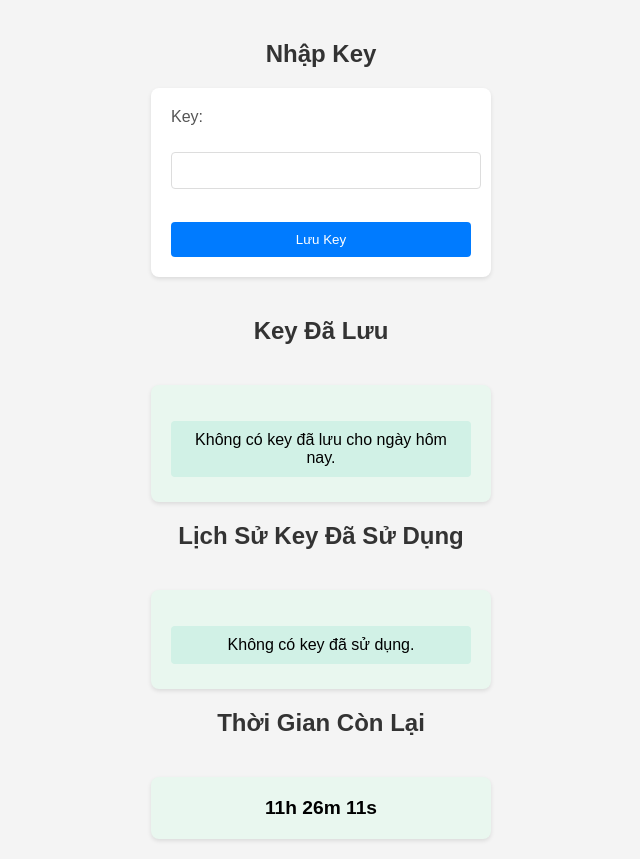
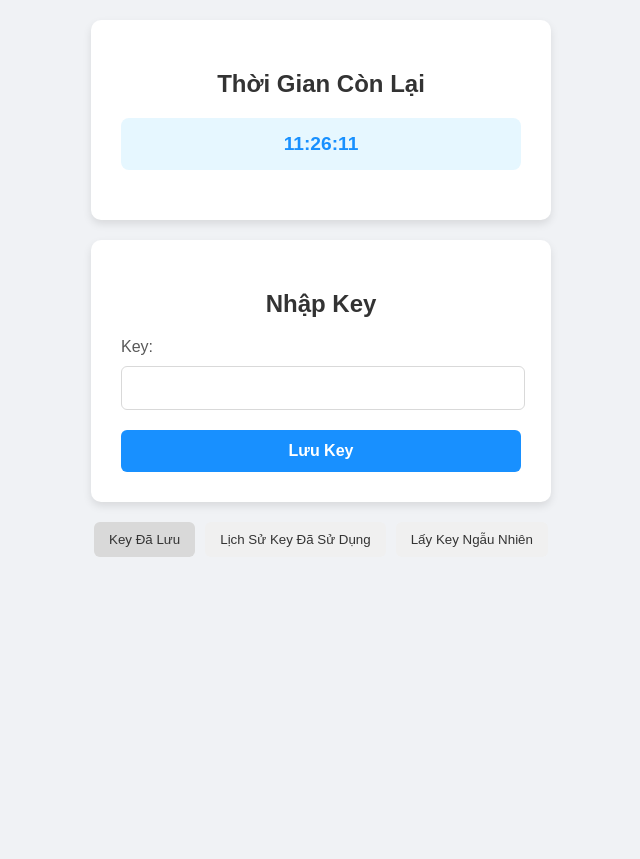
Before and after one commit to chumanh123/keymotngay, a plain HTML site: page index.html in a window 1280 px wide. Shown: the whole page, without its empty margins (319-959 px from the left). After the commit the page ends 800 px from the top, so only its background shows below. Drawn offline with Linux system fonts and the light colour scheme.

Commit message:
index.html

```diff
--- a/index.html
+++ b/index.html
@@ -1,16 +1,25 @@
 <!DOCTYPE html>
 <html>
 <head>
-    <title>Lưu Key Theo Ngày</title>
+    <title>Quản Lý Key Theo Ngày</title>
     <style>
         body {
             font-family: 'Arial', sans-serif;
-            background-color: #f4f4f4;
+            background-color: #f0f2f5;
             margin: 0;
             padding: 20px;
             display: flex;
             flex-direction: column;
             align-items: center;
+        }
+
+        .container {
+            width: 400px;
+            background-color: white;
+            padding: 30px;
+            border-radius: 10px;
+            box-shadow: 0 4px 8px rgba(0, 0, 0, 0.1);
+            margin-bottom: 20px;
         }
 
         h2 {
@@ -19,329 +28,298 @@
             margin-bottom: 20px;
         }
 
-        #keyForm {
-            background-color: #fff;
-            padding: 20px;
+        #countdown {
+            background-color: #e6f7ff;
+            padding: 15px;
             border-radius: 8px;
-            box-shadow: 0 2px 4px rgba(0, 0, 0, 0.1);
-            width: 300px;
+            text-align: center;
+            font-size: 1.2em;
+            font-weight: 600;
+            color: #1890ff;
             margin-bottom: 20px;
         }
 
         #keyForm label {
             display: block;
-            margin-bottom: 8px;
-            color: #555;
+            margin-bottom: 10px;
+            color: #595959;
+            font-weight: 500;
         }
 
         #keyForm input[type="text"] {
-            width: calc(100% - 12px);
-            padding: 10px;
-            margin-bottom: 15px;
-            border: 1px solid #ddd;
-            border-radius: 4px;
+            width: calc(100% - 22px);
+            padding: 12px;
+            margin-bottom: 20px;
+            border: 1px solid #d9d9d9;
+            border-radius: 6px;
+            font-size: 1em;
         }
 
         #keyForm button {
-            background-color: #007bff;
+            background-color: #1890ff;
             color: white;
+            padding: 12px 20px;
+            border: none;
+            border-radius: 6px;
+            cursor: pointer;
+            width: 100%;
+            font-size: 1em;
+            font-weight: 600;
+            transition: background-color 0.3s;
+        }
+
+        #keyForm button:hover {
+            background-color: #40a9ff;
+        }
+
+        #menu {
+            display: flex;
+            justify-content: center;
+            margin-bottom: 20px;
+        }
+
+        #menu button {
+            background-color: #f0f0f0;
+            color: #333;
             padding: 10px 15px;
             border: none;
-            border-radius: 4px;
+            border-radius: 6px;
             cursor: pointer;
-            width: 100%;
+            margin: 0 5px;
+            transition: background-color 0.3s;
         }
 
-        #savedKeys, #usedKeys, #countdown {
-            background-color: #e9f7ef;
+        #menu button:hover, #menu button.active {
+            background-color: #d9d9d9;
+        }
+
+        #savedKeys, #usedKeys {
+            background-color: #f9f9f9;
             padding: 20px;
             border-radius: 8px;
-            box-shadow: 0 2px 4px rgba(0, 0, 0, 0.1);
-            width: 300px;
             margin-top: 20px;
-            text-align: center;
+            text-align: left;
+            display: none;
         }
 
         #savedKeys p, #usedKeys p {
-            background-color: #d1f1e6;
-            padding: 10px;
-            margin-bottom: 5px;
-            border-radius: 4px;
+            background-color: #e8f5e9;
+            padding: 10px 15px;
+            margin-bottom: 8px;
+            border-radius: 6px;
             cursor: pointer;
             transition: background-color 0.3s;
         }
 
         #savedKeys p:hover, #usedKeys p:hover {
-            background-color: #b8e9d5;
-        }
-
-        #countdown {
-            font-size: 1.2em;
-            font-weight: bold;
+            background-color: #c8e6c9;
         }
     </style>
 </head>
 <body>
 
+    <div class="container">
+        <h2>Thời Gian Còn Lại</h2>
+        <div id="countdown"></div>
+    </div>
+
+    <div class="container">
         <h2>Nhập Key</h2>
-
         <form id="keyForm">
-        <label for="keyInput">Key:</label><br>
-        <input type="text" id="keyInput" name="keyInput"><br><br>
-
+            <label for="keyInput">Key:</label>
+            <input type="text" id="keyInput" name="keyInput">
             <button type="button" onclick="saveKey()">Lưu Key</button>
         </form>
+    </div>
 
-    <h2>Key Đã Lưu</h2>
-    <div id="savedKeys"></div>
+    <div id="menu">
+        <button id="showSaved" class="active">Key Đã Lưu</button>
+        <button id="showUsed">Lịch Sử Key Đã Sử Dụng</button>
+        <button type="button" onclick="getRandomKey()">Lấy Key Ngẫu Nhiên</button>
+    </div>
 
-    <h2>Lịch Sử Key Đã Sử Dụng</h2>
-    <div id="usedKeys"></div>
-
-    <h2>Thời Gian Còn Lại</h2>
-    <div id="countdown"></div>
+    <div class="container" id="savedKeys"></div>
+    <div class="container" id="usedKeys"></div>
 
     <script>
+        const savedKeysElement = document.getElementById("savedKeys");
+        const usedKeysElement = document.getElementById("usedKeys");
+        const showSavedButton = document.getElementById("showSaved");
+        const showUsedButton = document.getElementById("showUsed");
+        const countdownElement = document.getElementById("countdown");
+
         function saveKey() {
+            const key = document.getElementById("keyInput").value;
+            const today = new Date().toISOString().slice(0, 10);
+            const keys = JSON.parse(localStorage.getItem("dailyKeys")) || {};
+            const usedKeys = JSON.parse(localStorage.getItem("usedKeys")) || [];
 
-            const key = document.getElementById("keyInput").value;
+            if (!key.includes("_")) {
+                alert("Key không hợp lệ. Key phải chứa ký tự '_'");
+                return;
+            }
 
-            const today = new Date().toISOString().slice(0, 10);
-
-
-
-            const keys = JSON.parse(localStorage.getItem("dailyKeys")) || {};
-
-
+            if (usedKeys.includes(key)) {
+                alert("Key này đã được sử dụng.");
+                return;
+            }
 
             if (!keys[today]) {
+                keys[today] = [];
+            }
 
-                keys[today] = [];
-
+            if (keys[today].includes(key)) {
+                alert("Key đã tồn tại.");
+                return;
             }
 
             keys[today].push(key);
-
-
-
             localStorage.setItem("dailyKeys", JSON.stringify(keys));
-
-
-
             alert("Key đã được lưu!");
-
             displaySavedKeys();
-
         }
 
+        function displaySavedKeys() {
+            const today = new Date().toISOString().slice(0, 10);
+            const keys = JSON.parse(localStorage.getItem("dailyKeys")) || {};
+            savedKeysElement.innerHTML = "";
 
+            if (keys[today] && keys[today].length > 0) {
+                keys[today].forEach(key => {
+                    const keyElement = document.createElement("p");
+                    keyElement.textContent = key;
+                    keyElement.addEventListener("click", () => {
+                        copyToClipboard(key);
+                        removeKey(key);
+                        addToUsedKeys(key);
+                    });
+                    savedKeysElement.appendChild(keyElement);
+                });
+            } else {
+                savedKeysElement.innerHTML = "<p>Không có key đã lưu cho ngày hôm nay.</p>";
+            }
+        }
 
-        function displaySavedKeys() {
+        function copyToClipboard(text) {
+            navigator.clipboard.writeText(text).then(() => {
+                alert("Key đã được sao chép vào clipboard!");
+            }).catch(err => {
+                console.error("Không thể sao chép key: ", err);
+            });
+        }
 
-            const savedKeysElement = document.getElementById("savedKeys");
+        function removeKey(keyToRemove) {
+            const today = new Date().toISOString().slice(0, 10);
+            const keys = JSON.parse(localStorage.getItem("dailyKeys")) || {};
 
+            if (keys[today]) {
+                keys[today] = keys[today].filter(key => key !== keyToRemove);
+                localStorage.setItem("dailyKeys", JSON.stringify(keys));
+                displaySavedKeys();
+            }
+        }
+
+        function addToUsedKeys(key) {
+            const usedKeys = JSON.parse(localStorage.getItem("usedKeys")) || [];
+            usedKeys.push(key);
+            localStorage.setItem("usedKeys", JSON.stringify(usedKeys));
+            displayUsedKeys();
+        }
+
+        function displayUsedKeys() {
+            const usedKeys = JSON.parse(localStorage.getItem("usedKeys")) || [];
+            usedKeysElement.innerHTML = "";
+
+            if (usedKeys.length > 0) {
+                usedKeys.forEach(key => {
+                    const keyElement = document.createElement("p");
+                    keyElement.textContent = key;
+                    keyElement.addEventListener("click", () => {
+                        removeUsedKey(key);
+                    });
+                    usedKeysElement.appendChild(keyElement);
+                });
+            } else {
+                usedKeysElement.innerHTML = "<p>Không có key đã sử dụng.</p>";
+            }
+        }
+
+        function removeUsedKey(keyToRemove) {
+            const usedKeys = JSON.parse(localStorage.getItem("usedKeys")) || [];
+            const updatedUsedKeys = usedKeys.filter(key => key !== keyToRemove);
+            localStorage.setItem("usedKeys", JSON.stringify(updatedUsedKeys));
+            displayUsedKeys();
+        }
+
+        function clearDailyKeys() {
+            const lastClearDate = localStorage.getItem("lastClearDate");
             const today = new Date().toISOString().slice(0, 10);
 
-            const keys = JSON.parse(localStorage.getItem("dailyKeys")) || {};
-
-
-
-            savedKeysElement.innerHTML = "";
-
-
-
-            if (keys[today] && keys[today].length > 0) {
-
-                keys[today].forEach(key => {
-
-                    const keyElement = document.createElement("p");
-
-                    keyElement.textContent = key;
-
-                    keyElement.addEventListener("click", () => {
-
-                        copyToClipboard(key);
-
-                        removeKey(key);
-
-                        addToUsedKeys(key);
-
-                    });
-
-                    savedKeysElement.appendChild(keyElement);
-
-                });
-
-            } else {
-
-                savedKeysElement.innerHTML = "<p>Không có key đã lưu cho ngày hôm nay.</p>";
-
+            if (lastClearDate !== today) {
+                localStorage.removeItem("dailyKeys");
+                localStorage.setItem("lastClearDate", today);
+                console.log("Key hàng ngày đã được xóa.");
+                displaySavedKeys();
+            }
         }
 
-        }
-
-
-
-        function copyToClipboard(text) {
-
-            navigator.clipboard.writeText(text).then(() => {
-
-                alert("Key đã được sao chép vào clipboard!");
-
-            }).catch(err => {
-
-                console.error("Không thể sao chép key: ", err);
-
-            });
-
-        }
-
-
-
-        function removeKey(keyToRemove) {
-
-            const today = new Date().toISOString().slice(0, 10);
-
-            const keys = JSON.parse(localStorage.getItem("dailyKeys")) || {};
-
-
-
-            if (keys[today]) {
-
-                keys[today] = keys[today].filter(key => key !== keyToRemove);
-
-                localStorage.setItem("dailyKeys", JSON.stringify(keys));
-
-                displaySavedKeys();
-
-            }
-
-        }
-
-
-
-        function addToUsedKeys(key) {
-
-            const usedKeys = JSON.parse(localStorage.getItem("usedKeys")) || [];
-
-            usedKeys.push(key);
-
-            localStorage.setItem("usedKeys", JSON.stringify(usedKeys));
-
-            displayUsedKeys();
-
-        }
-
-
-
-        function displayUsedKeys() {
-
-            const usedKeysElement = document.getElementById("usedKeys");
-
-            const usedKeys = JSON.parse(localStorage.getItem("usedKeys")) || [];
-
-
-
-            usedKeysElement.innerHTML = "";
-
-
-
-            if (usedKeys.length > 0) {
-
-                usedKeys.forEach(key => {
-
-                    const keyElement = document.createElement("p");
-
-                    keyElement.textContent = key;
-
-                    usedKeysElement.appendChild(keyElement);
-
-                });
-
-            } else {
-
-                usedKeysElement.innerHTML = "<p>Không có key đã sử dụng.</p>";
-
-            }
-
-        }
-
-
-
-        function clearDailyKeys() {
-
-            const lastClearDate = localStorage.getItem("lastClearDate");
-
-            const today = new Date().toISOString().slice(0, 10);
-
-
-
-            if (lastClearDate !== today) {
-
-                localStorage.removeItem("dailyKeys");
-
-                localStorage.setItem("lastClearDate", today);
-
-                console.log("Key hàng ngày đã được xóa.");
-
-                displaySavedKeys();
-
-            }
-
-        }
-
-
-
         function updateCountdown() {
-
-            const countdownElement = document.getElementById("countdown");
-
             const now = new Date();
-
             const endOfDay = new Date();
-
             endOfDay.setHours(24, 0, 0, 0);
-
-
 
             const timeLeft = endOfDay - now;
 
-
-
             if (timeLeft > 0) {
-
                 const hours = Math.floor(timeLeft / (1000 * 60 * 60));
-
                 const minutes = Math.floor((timeLeft % (1000 * 60 * 60)) / (1000 * 60));
-
                 const seconds = Math.floor((timeLeft % (1000 * 60)) / 1000);
 
-
-
-                countdownElement.textContent = `${hours}h ${minutes}m ${seconds}s`;
-
+                countdownElement.textContent = `${hours.toString().padStart(2, '0')}:${minutes.toString().padStart(2, '0')}:${seconds.toString().padStart(2, '0')}`;
+                countdownElement.style.color = "#1890ff";
+                countdownElement.style.fontWeight = "600";
+                countdownElement.style.fontSize = "1.2em";
             } else {
-
-                countdownElement.textContent = "Hết hạn";
-
+                countdownElement.textContent = "Đã hết hạn!";
+                countdownElement.style.color = "red";
+                countdownElement.style.fontWeight = "bold";
+                countdownElement.style.fontSize = "1.3em";
+            }
         }
 
+        function getRandomKey() {
+            const today = new Date().toISOString().slice(0, 10);
+            const keys = JSON.parse(localStorage.getItem("dailyKeys")) || {};
+
+            if (keys[today] && keys[today].length > 0) {
+                const randomIndex = Math.floor(Math.random() * keys[today].length);
+                const randomKey = keys[today][randomIndex];
+                copyToClipboard(randomKey);
+                removeKey(randomKey);
+                addToUsedKeys(randomKey);
+            } else {
+                alert("Không có key đã lưu để lấy ngẫu nhiên.");
+            }
         }
 
+        showSavedButton.addEventListener("click", () => {
+            savedKeysElement.style.display = "block";
+            usedKeysElement.style.display = "none";
+            showSavedButton.classList.add("active");
+            showUsedButton.classList.remove("active");
+        });
 
+        showUsedButton.addEventListener("click", () => {
+            usedKeysElement.style.display = "block";
+            savedKeysElement.style.display = "none";
+            showUsedButton.classList.add("active");
+            showSavedButton.classList.remove("active");
+        });
 
         clearDailyKeys();
-
         displaySavedKeys();
-
         displayUsedKeys();
-
         setInterval(updateCountdown, 1000);
-
     </script>
-
-
-
 </body>
-
 </html>
```
Lines whose indentation alone changed are shown as unchanged.
